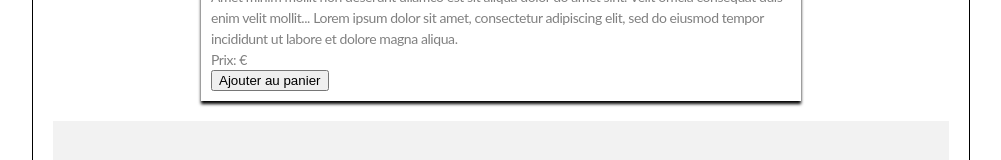
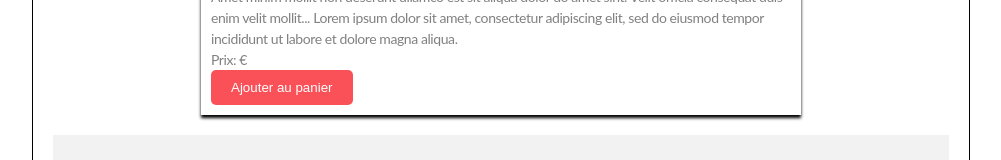
Before and after one commit to DevAlex79/Je-m-envole, a Vue app: page /article/1 in a window 1280 px wide. Shown: the part 784-944 px from the top of the page, without its empty margins (139-1140 px from the left). Built offline with nearby package versions, Linux system fonts and the light colour scheme.

Commit message:
Modif style SingleArticle.vue

```diff
--- a/src/components/SingleArticle.vue
+++ b/src/components/SingleArticle.vue
@@ -12,7 +12,7 @@
                     <h1>{{ article.title }}</h1>
                     <p>{{ article.description }}</p>
                     <p>Prix: {{ article.price }} €</p>
-                    <button @click="addToCart(article)">Ajouter au panier</button>
+                    <button :class="getButtonClass(article.category)" @click="addToCart(article)">Ajouter au panier</button>
                 </div>
             </div>
         </main>
@@ -50,6 +50,19 @@ export default {
                 return 'categorie-voyages';
             } else {
                 return ''; // Retourne une chaîne vide par défaut si la catégorie n'est pas définie
+            }
+        },
+        getButtonClass(category) {
+            if (category === 'Cuisine') {
+                return 'button-cuisine';
+            } else if (category === 'Jardin') {
+                return 'button-jardin';
+            } else if (category === 'Loisirs') {
+                return 'button-loisirs';
+            } else if (category === 'Voyages') {
+                return 'button-voyages';
+            } else {
+                return '';
             }
         },
         addToCart(article) {
@@ -179,4 +192,28 @@ export default {
     color: #F39E30;
     background-color: #fef4e7;
 }
+
+button {
+    color: #fff;
+    border: none;
+    padding: 10px 20px;
+    border-radius: 5px;
+    cursor: pointer;
+}
+
+.button-cuisine {
+    background-color: #FA5158;
+}
+
+.button-jardin {
+    background-color: #44D382;
+}
+
+.button-loisirs {
+    background-color: #56CFE1;
+}
+
+.button-voyages {
+    background-color: #F39E30;
+}
 </style>
```
